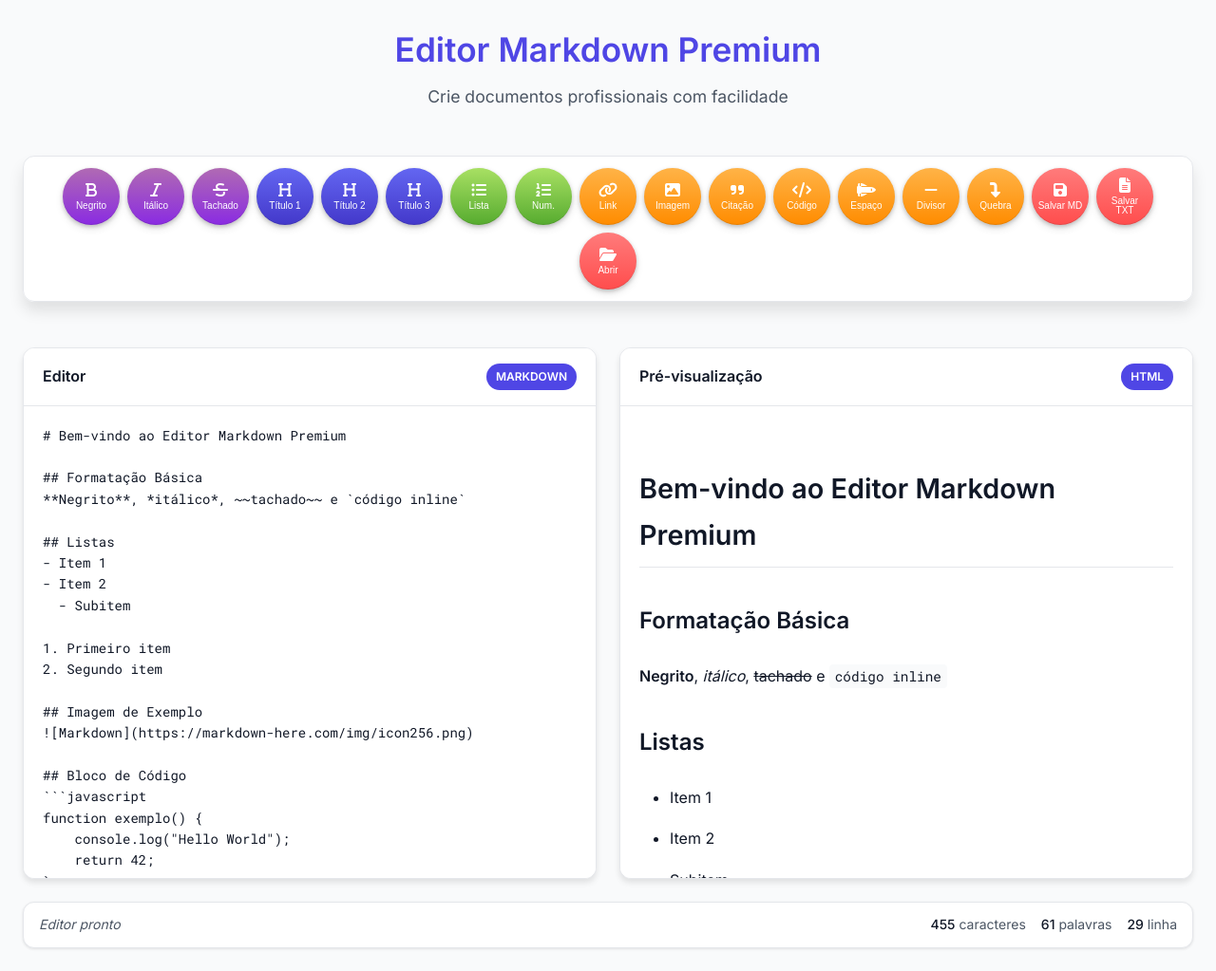
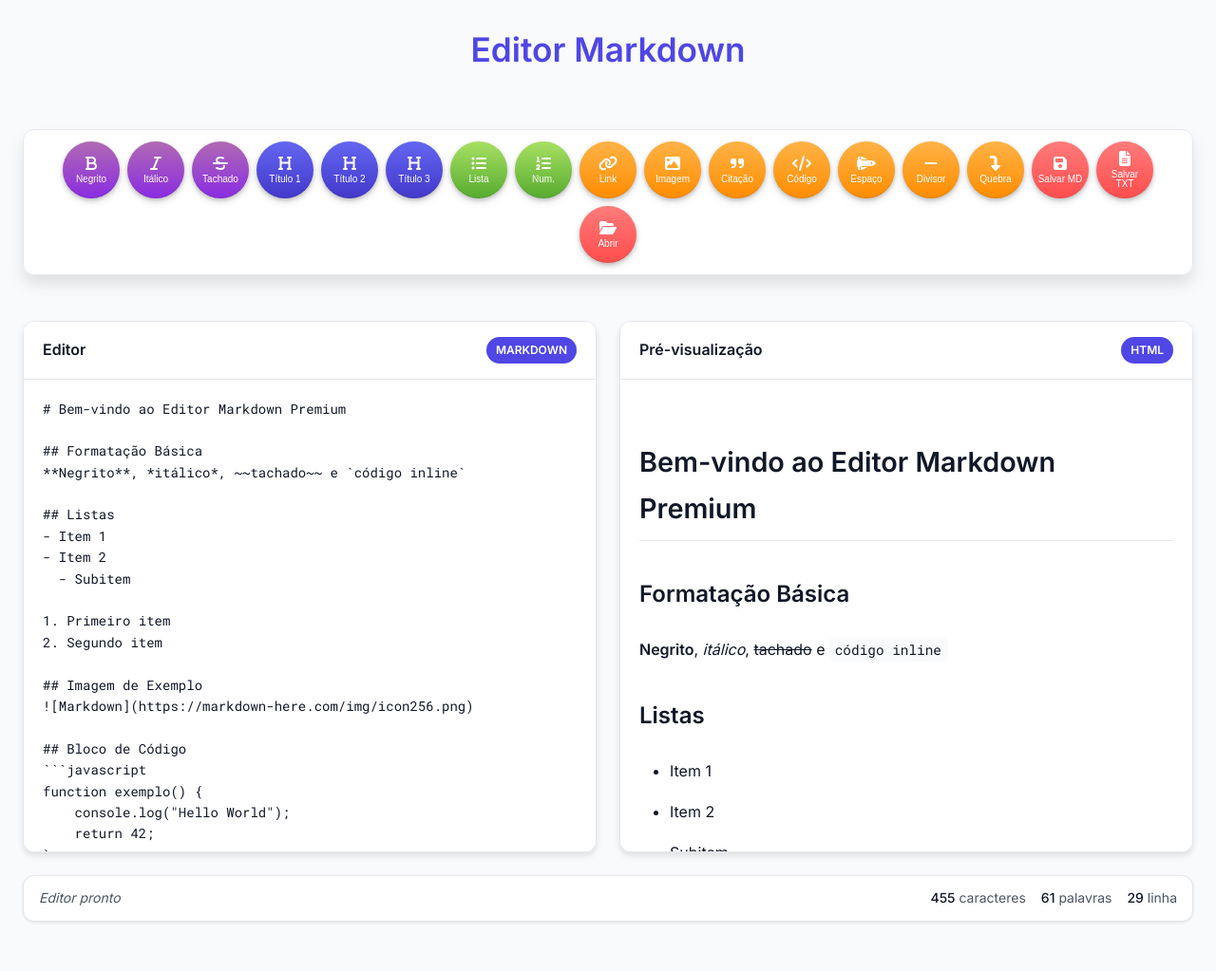
Before and after one commit to anderfischer/Editor_Markdown, a plain HTML site: page index.html in a window 1280 px wide. Shown: the whole page at 95% size. After the commit the page ends 995 px from the top, so only its background shows below. Drawn offline with Linux system fonts and the light colour scheme.

Commit message:
Update index.html

```diff
--- a/index.html
+++ b/index.html
@@ -467,8 +467,7 @@
 <body>
     <div class="container">
         <header>
-            <h1>Editor Markdown Premium</h1>
-            <p class="subtitle">Crie documentos profissionais com facilidade</p>
+            <h1>Editor Markdown</h1>
         </header>
 
         <div class="toolbar">
```
